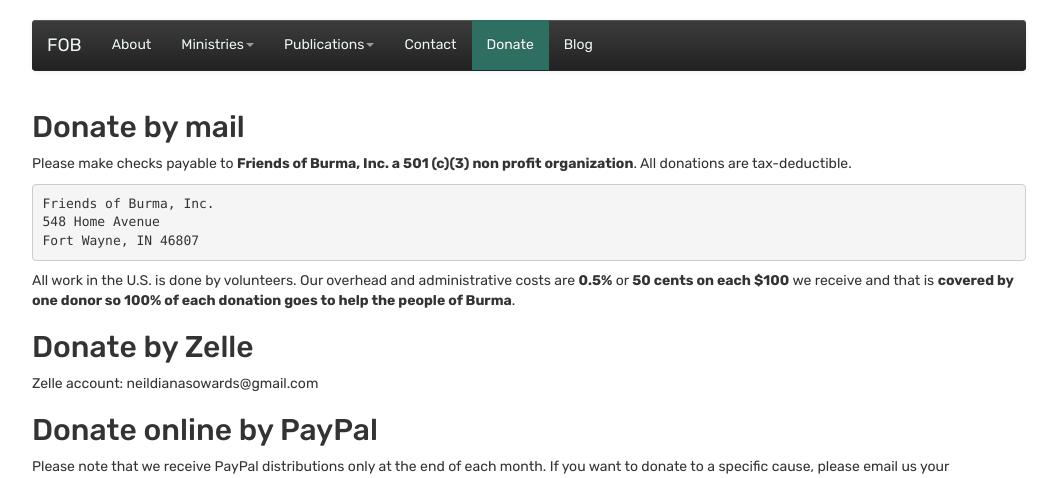
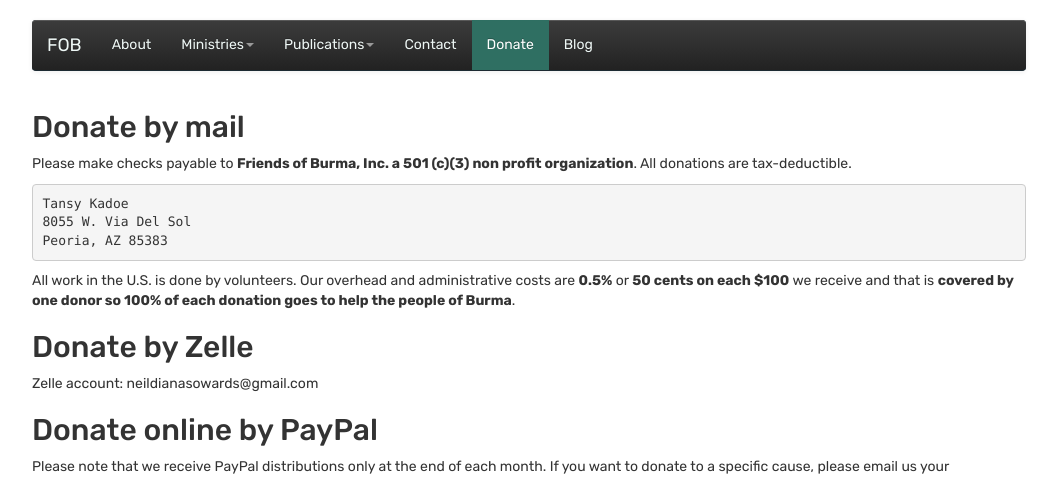
Before and after one commit to friendsofburma/friendsofburma.github.io, a Jekyll site: the page built from _pages/donate.md, in a window 1280 px wide. Shown: the top 478 px of the page, without its empty margins (111-1168 px from the left). Built offline with Jekyll 4.4.1, drawn with Linux system fonts in a browser that asks for light colours.

Commit message:
address updated for mailing checks.

```diff
--- a/_pages/donate.md
+++ b/_pages/donate.md
@@ -10,9 +10,9 @@ permalink: /donate/
 
 Please make checks payable to **Friends of Burma, Inc. a 501 (c)(3) non profit organization**. All donations are tax-deductible.
 
-    Friends of Burma, Inc.
-    548 Home Avenue
-    Fort Wayne, IN 46807
+    Tansy Kadoe
+    8055 W. Via Del Sol
+    Peoria, AZ 85383
 
 All work in the U.S. is done by volunteers. Our overhead and administrative costs are **0.5%** or **50 cents on each $100** we receive and that is **covered by one donor so 100% of each donation goes to help the people of Burma**.
 
```
